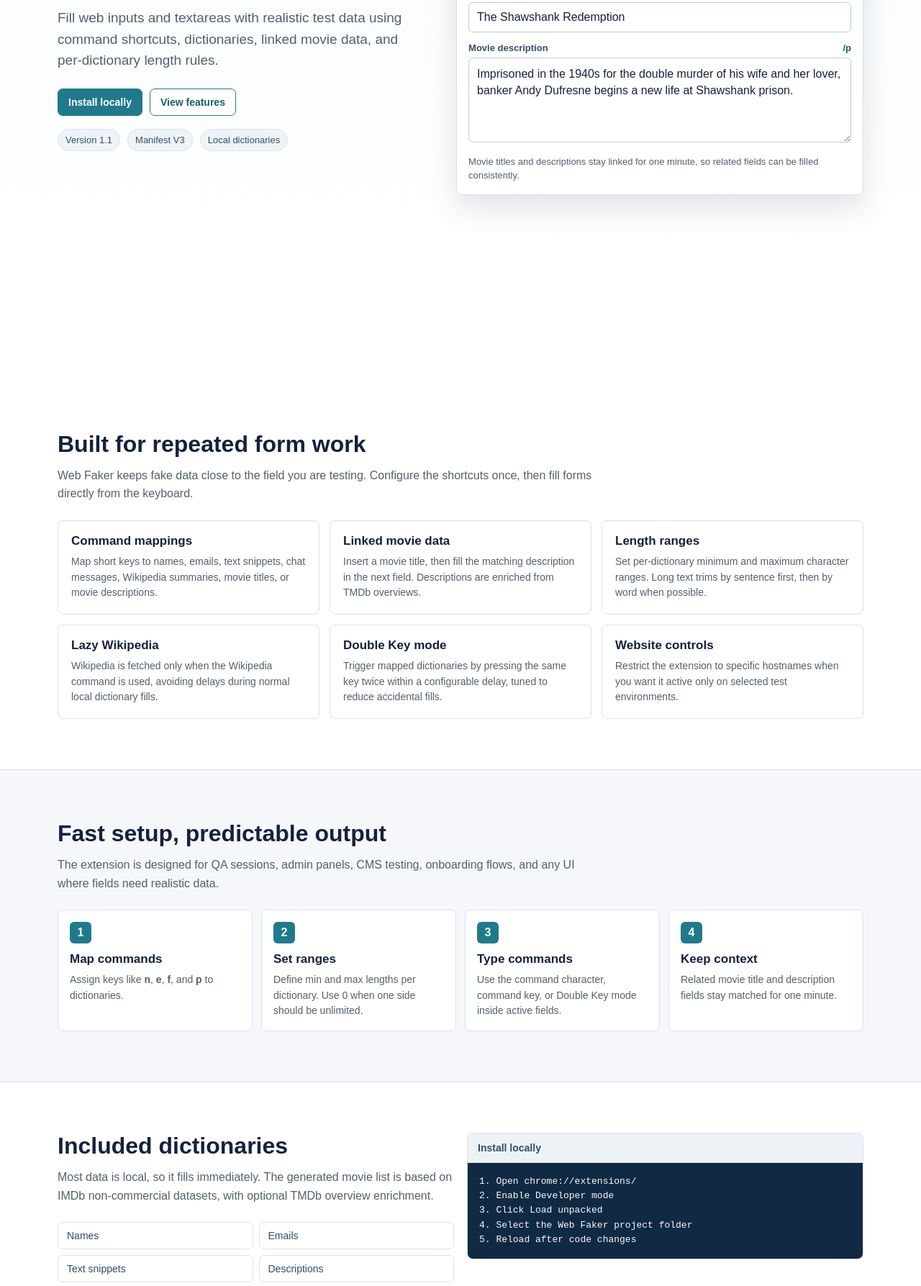
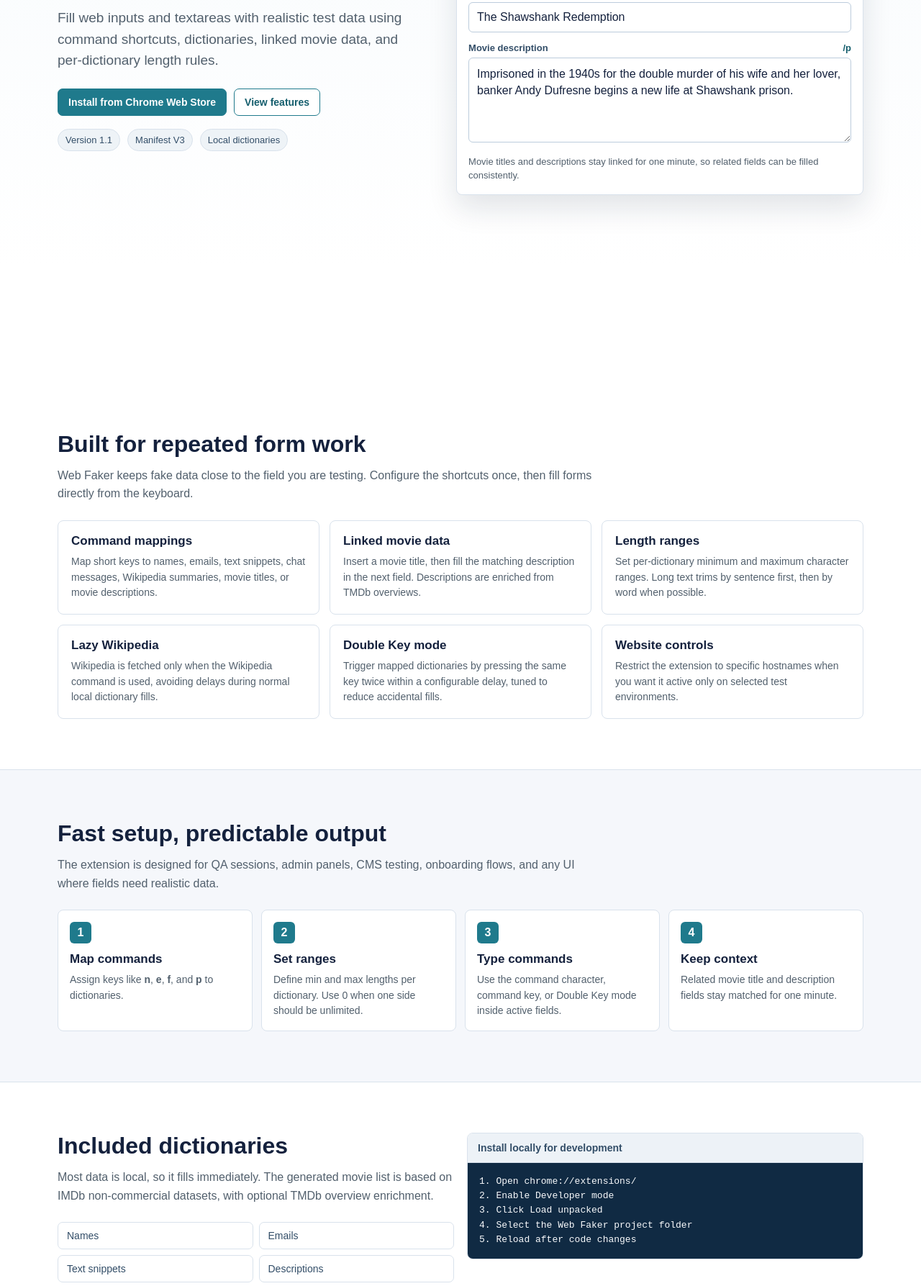
Before and after one commit to alex-andreiev/web-faker, a browser extension: page docs/index.html in a window 1280 px wide. Shown: the part 272-2059 px from the top of the page at 72% size. Drawn offline with Linux system fonts and the light colour scheme.

Commit message:
Link GitHub Pages install buttons to Web Store

```diff
--- a/docs/index.html
+++ b/docs/index.html
@@ -447,7 +447,7 @@
                 <a href="#features">Features</a>
                 <a href="#workflow">Workflow</a>
                 <a href="#data">Data</a>
-                <a class="button secondary" href="#install">Install</a>
+                <a class="button secondary" href="https://chromewebstore.google.com/detail/web-faker/fnehnlfgodddgdklgjlkhdjckedibnej" target="_blank" rel="noopener">Install</a>
             </div>
         </nav>
     </header>
@@ -460,7 +460,7 @@
                     <h1>Web Faker</h1>
                     <p class="lead">Fill web inputs and textareas with realistic test data using command shortcuts, dictionaries, linked movie data, and per-dictionary length rules.</p>
                     <div class="hero-actions">
-                        <a class="button" href="#install">Install locally</a>
+                        <a class="button" href="https://chromewebstore.google.com/detail/web-faker/fnehnlfgodddgdklgjlkhdjckedibnej" target="_blank" rel="noopener">Install from Chrome Web Store</a>
                         <a class="button secondary" href="#features">View features</a>
                     </div>
                     <div class="meta-row" aria-label="Highlights">
@@ -579,7 +579,7 @@
                     </ul>
                 </div>
                 <div class="code-panel" id="install">
-                    <h3>Install locally</h3>
+                    <h3>Install locally for development</h3>
                     <pre><code>1. Open chrome://extensions/
 2. Enable Developer mode
 3. Click Load unpacked
```
